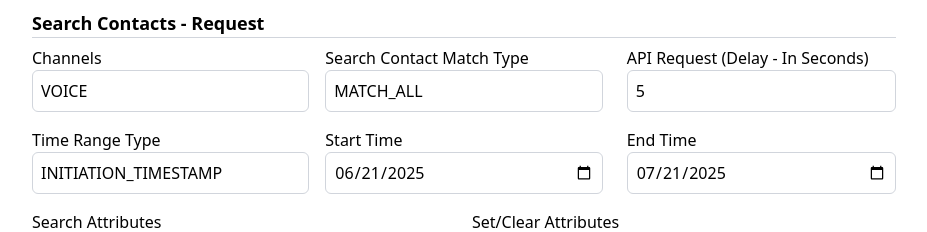
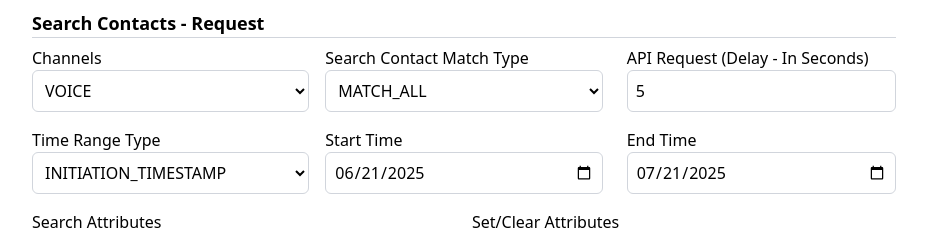
Before and after one commit to zeeforumcompany/automation-tools, a Next.js app: page /amazon-connect/contact in a window 1280 px wide. Shown: the part 439-671 px from the top of the page, without its empty margins (176-1103 px from the left). Built offline with nearby package versions, Linux system fonts and the light colour scheme.

Commit message:
Added Select Fields

```diff
--- a/src/components/amazon-connect-contact.js
+++ b/src/components/amazon-connect-contact.js
@@ -62,6 +62,25 @@ export default function AmazonConnectContact() {
 		{"value": "sa-east-1", "label": "South America (São Paulo)"},
 		{"value": "us-gov-east-1", "label": "AWS GovCloud (US-East)"},
 		{"value": "us-gov-west-1", "label": "AWS GovCloud (US-West)"},
+	];
+
+	const timeRangeType = [
+		"INITIATION_TIMESTAMP",
+		"SCHEDULED_TIMESTAMP",
+		"CONNECTED_TO_AGENT_TIMESTAMP",
+		"DISCONNECT_TIMESTAMP",
+	];
+
+	const channels = [
+		"VOICE",
+		"CHAT",
+		"TASK",
+		"EMAIL",
+	];
+
+	const matchTypes = [
+		"MATCH_ALL",
+		"MATCH_ANY",
 	];
 
 	const getContactAttributes = async (client, contactId) => {
@@ -285,12 +304,20 @@ export default function AmazonConnectContact() {
 		<div className="grid grid-cols-3 gap-4 mb-2">
 			<div className="mb-2">
 				<label htmlFor="Channels">Channels</label>
-				<input type="text" name="Channels" id="Channels" className="border border-gray-300 rounded-md p-2 w-full" onChange={(e) => handleChange(e, setForm)} value={form.Channels} placeholder="Channels" />
+				<select name="Channels" id="Channels" className="border border-gray-300 rounded-md p-2 w-full" onChange={(e) => handleChange(e, setForm)} value={form.Channels}>
+					{channels.map(channel => (
+						<option key={channel} value={channel}>{channel}</option>
+					))}
+				</select>
 			</div>
 
 			<div className="mb-2">
 				<label htmlFor="SearchContactAttributeCriteriaMatchType">Search Contact Match Type</label>
-				<input type="text" name="SearchContactAttributeCriteriaMatchType" id="SearchContactAttributeCriteriaMatchType" className="border border-gray-300 rounded-md p-2 w-full" onChange={(e) => handleChange(e, setForm)} value={form.SearchContactAttributeCriteriaMatchType} placeholder="Search Contact Match Type" />
+				<select name="SearchContactAttributeCriteriaMatchType" id="SearchContactAttributeCriteriaMatchType" className="border border-gray-300 rounded-md p-2 w-full" onChange={(e) => handleChange(e, setForm)} value={form.SearchContactAttributeCriteriaMatchType}>
+					{matchTypes.map(type => (
+						<option key={type} value={type}>{type}</option>
+					))}
+				</select>
 			</div>
 
 			<div className="mb-2 ml-2">
@@ -302,7 +329,11 @@ export default function AmazonConnectContact() {
 		<div className="grid grid-cols-3 gap-4 mb-2">
 			<div className="mb-2">
 				<label htmlFor="TimeRangeType">Time Range Type</label>
-				<input type="text" name="TimeRangeType" id="TimeRangeType" className="border border-gray-300 rounded-md p-2 w-full" onChange={(e) => handleChange(e, setForm)} value={form.TimeRangeType} placeholder="Time Range Type" />
+				<select name="TimeRangeType" id="TimeRangeType" className="border border-gray-300 rounded-md p-2 w-full" onChange={(e) => handleChange(e, setForm)} value={form.TimeRangeType}>
+					{timeRangeType.map(type => (
+						<option key={type} value={type}>{type}</option>
+					))}
+				</select>
 			</div>
 
 			<div className="mb-2">
--- a/src/helpers/router.js
+++ b/src/helpers/router.js
@@ -19,6 +19,6 @@ export default function fetchCompanyAndSlugData() {
     { company: 'nice', slug: 'skills-disposition-update-v28', text: "Skills Disposition Update By Skill ID (v28)", component: <SkillsDispositionUpdate />, label: "NICE CXone" },
     { company: 'nice', slug: 'skills-disposition-update-v32', text: "Skills Disposition Update By Skill ID (v32)", component: <SkillsDispositionUpdateV32 />, label: "NICE CXone" },
     { company: 'genesys', slug: 'genesys-contracts', text: "Genesys Response Contracts - Custom Actions", component: <GenesysResponseContract />, label: "Genesys Cloud" },
-    { company: 'amazon-connect', slug: 'contact', text: "Amazon Connect - Search Contact & Update Attributes", component: <AmazonConnectContact />, label: "Amazon Connect" },
+    { company: 'amazon-connect', slug: 'contact', text: "Amazon Connect - Search Contact & Update Attributes", component: <AmazonConnectContact />, label: "AWS" },
   ];
 }
```
